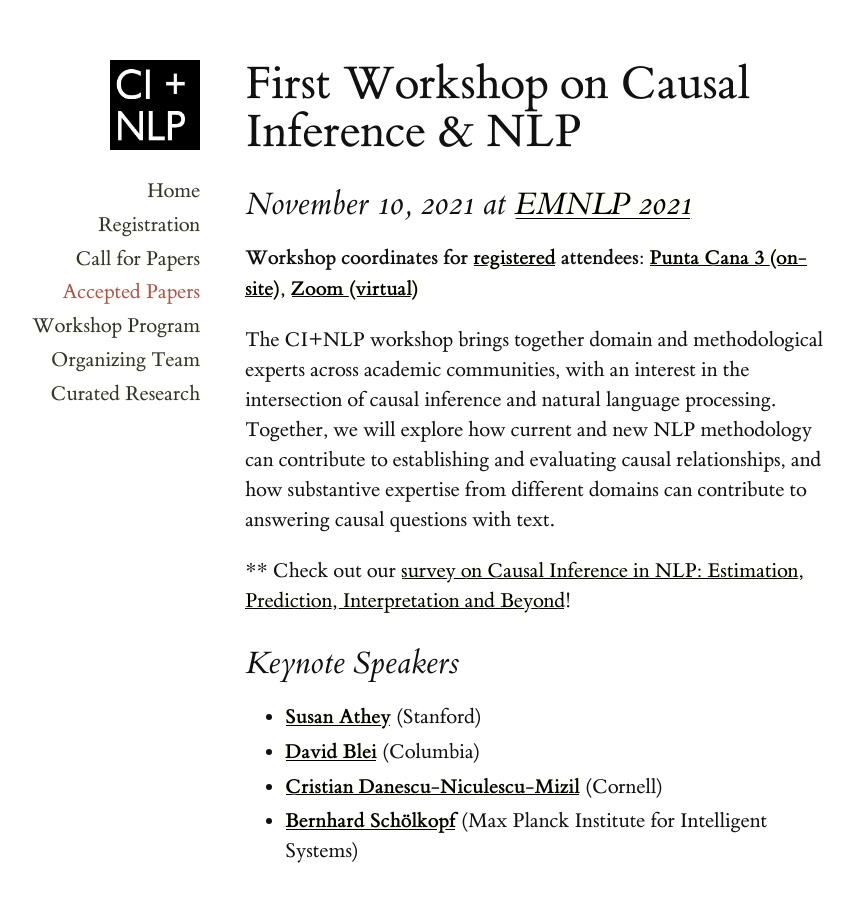
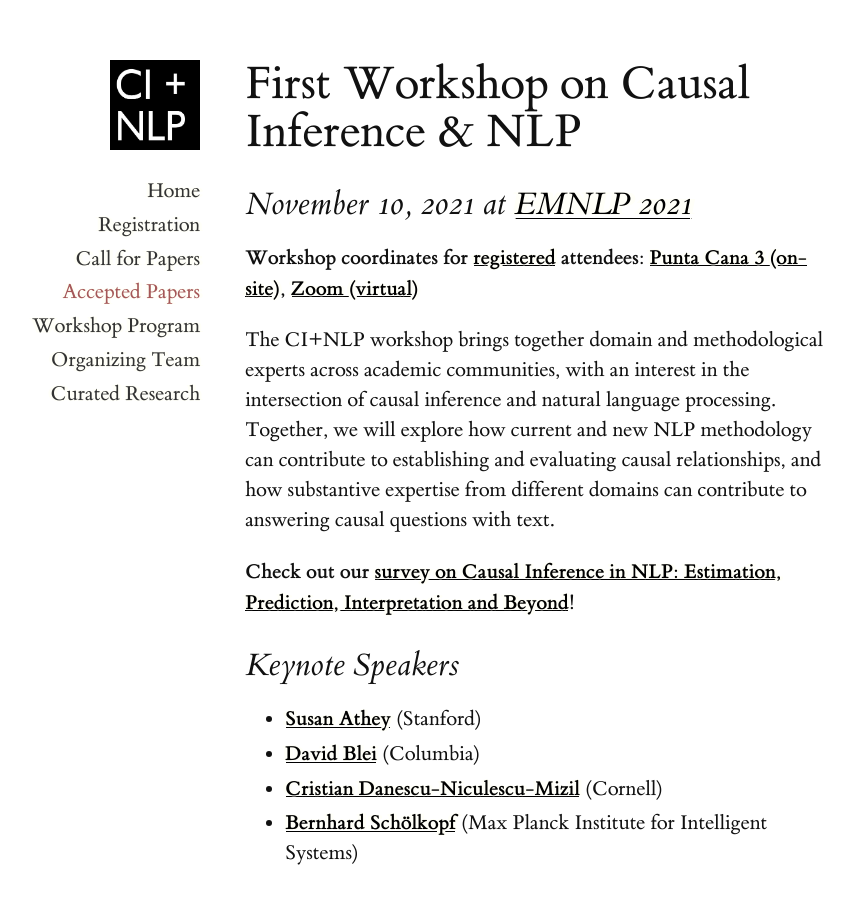
Before and after one commit to causaltext/causaltext.github.io, a Jekyll site: the page built from 2021/index.md, in a window 1280 px wide. Shown: the whole page, without its empty margins (211-1065 px from the left). Built offline with Jekyll 4.4.1, drawn with Linux system fonts in a browser that asks for light colours.

```diff
--- a/2021/index.md
+++ b/2021/index.md
@@ -20,7 +20,7 @@ can contribute to establishing and evaluating causal relationships, and how
 substantive expertise from different domains can contribute to answering causal
 questions with text.
 
-** Check out our [survey on Causal Inference in NLP: Estimation, Prediction, Interpretation and Beyond](https://arxiv.org/abs/2109.00725)!
+**Check out our [survey on Causal Inference in NLP: Estimation, Prediction, Interpretation and Beyond](https://arxiv.org/abs/2109.00725)!**
 
 ## Keynote Speakers
 
```
